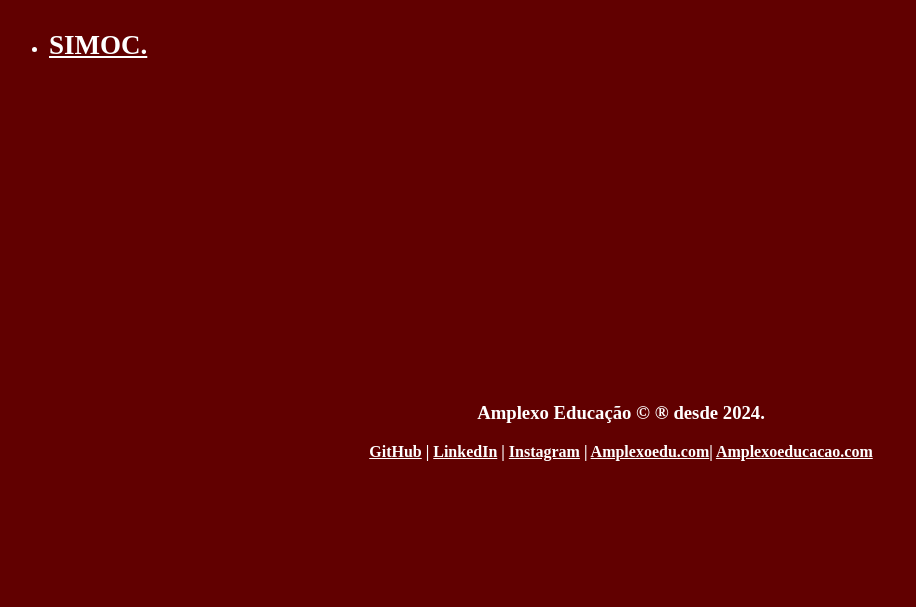
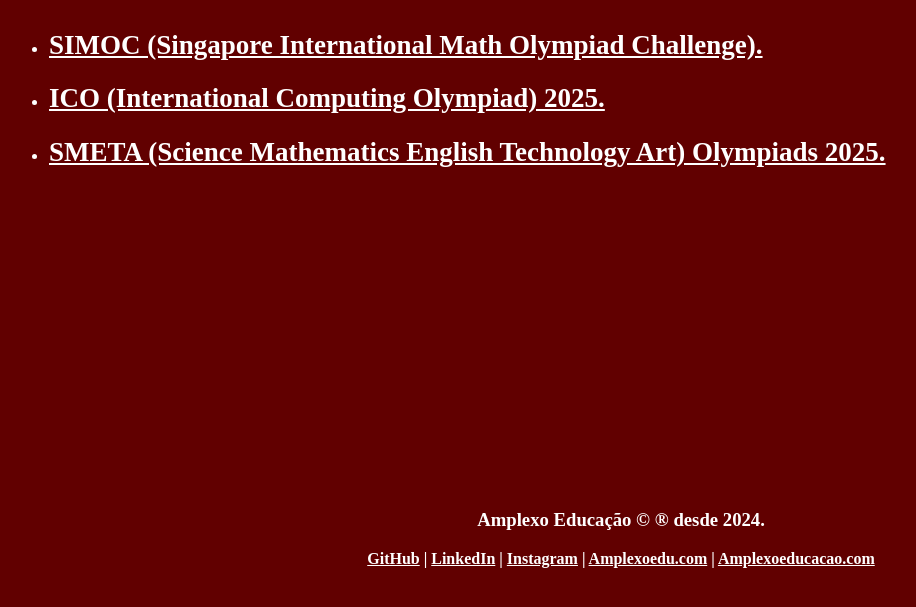
Before and after one commit to amplexoedu/amplexoedu.github.io, a plain HTML site: page index.html in a window 1280 px wide. Shown: the part 123-730 px from the top of the page, without its empty margins (19-935 px from the left). Drawn offline with Linux system fonts and the light colour scheme.

Commit message:
Update index.html to enhance content clarity and structure

```diff
--- a/index.html
+++ b/index.html
@@ -9,11 +9,15 @@
 </head>
 <body>
   <h1>Amplexo Educação</h1>
-  <ul><li><h2><a href="./SIMOC"><b>SIMOC.</b></a></h2></li></ul>
+  <ul>
+    <li><h2><a href="./SIMOC"><b>SIMOC (Singapore International Math Olympiad Challenge).</b></a></h2></li>
+    <li><h2><a href="https://www.youtube.com/watch?v=wKM3HVH25MM&list=PL0O2_68M0dtevTF9EySLutGAbffry0l70"><b>ICO (International Computing Olympiad) 2025.</b></a></h2></li>
+    <li><h2><a href="https://www.youtube.com/watch?v=p5vQJUtfRhg&t=157s"><b>SMETA (Science Mathematics English Technology Art) Olympiads 2025.</b></a></h2></li>
+  </ul>
 
   <footer>
     <h3><b>Amplexo Educação © ® desde 2024.</b></h3>
-    <p><b><a href="https://github.com/amplexoedu/amplexoedu.github.io.git">GitHub</a> | <a href="https://www.linkedin.com/company/amplexo-educa%C3%A7%C3%A3o/">LinkedIn</a> | <a href="https://www.instagram.com/amplexoedu">Instagram</a> | <a href="https://www.amplexoedu.com">Amplexoedu.com</a>| <a href="https://www.amplexoeducacao.com">Amplexoeducacao.com</a>
+    <p><b><a href="https://github.com/amplexoedu/amplexoedu.github.io.git">GitHub</a> | <a href="https://www.linkedin.com/company/amplexo-educa%C3%A7%C3%A3o/">LinkedIn</a> | <a href="https://www.instagram.com/amplexoedu">Instagram</a> | <a href="https://www.amplexoedu.com">Amplexoedu.com</a> | <a href="https://www.amplexoeducacao.com">Amplexoeducacao.com</a>
     </b></p>
   </footer>
 </body>
```
